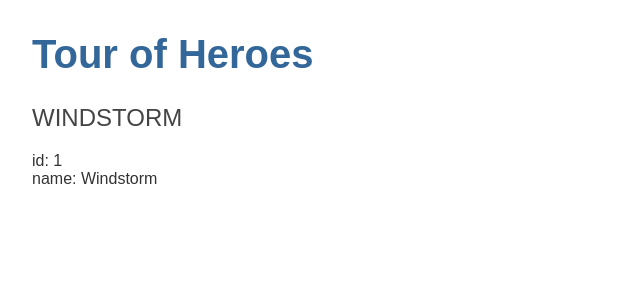
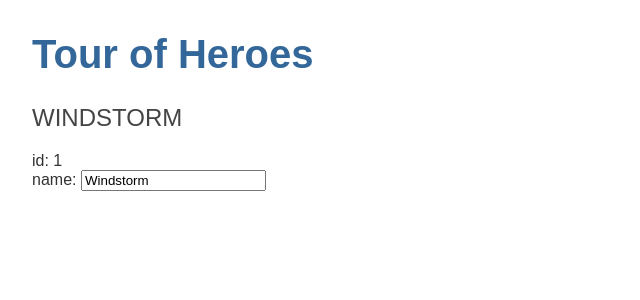
Before and after one commit to bfutrell70/angular-tour-of-heroes, an Angular app: page / in a window 1280 px wide. Shown: the top 300 px of the page, without its empty margins (0-640 px from the left). Built offline with nearby package versions, Linux system fonts and the light colour scheme.

Commit message:
unocmmented code to show id

```diff
--- a/src/app/heroes/heroes.component.html
+++ b/src/app/heroes/heroes.component.html
@@ -1,3 +1,8 @@
 <h2>{{hero.name | uppercase}}</h2>
+
 <div><span>id: </span>{{hero.id}}</div>
-<div><span>name: </span>{{hero.name}}</div>
+<div>
+    <label>name:
+        <input [(ngModel)]="hero.name" placeholder="name"/>
+    </label>
+</div>
```
